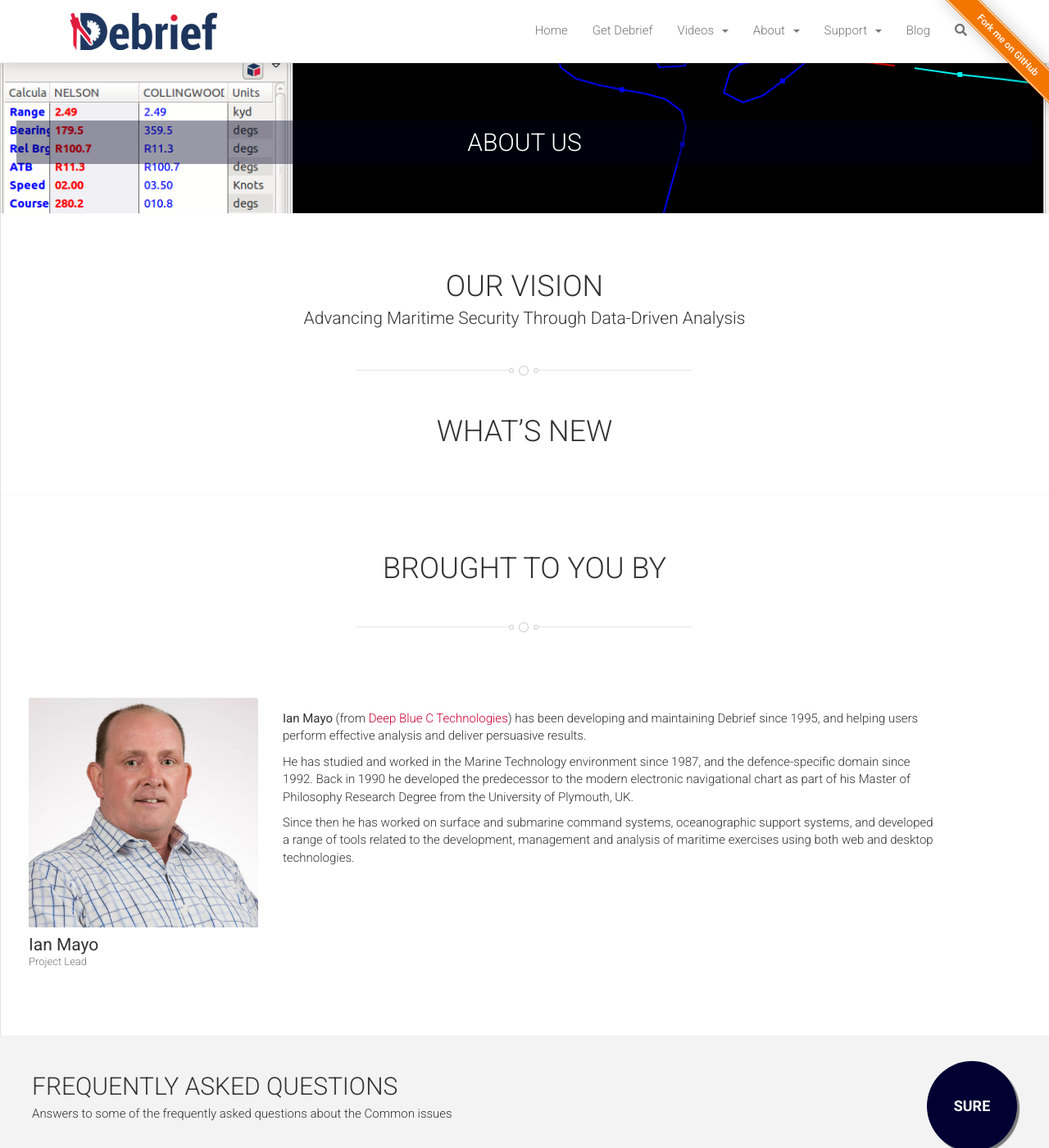
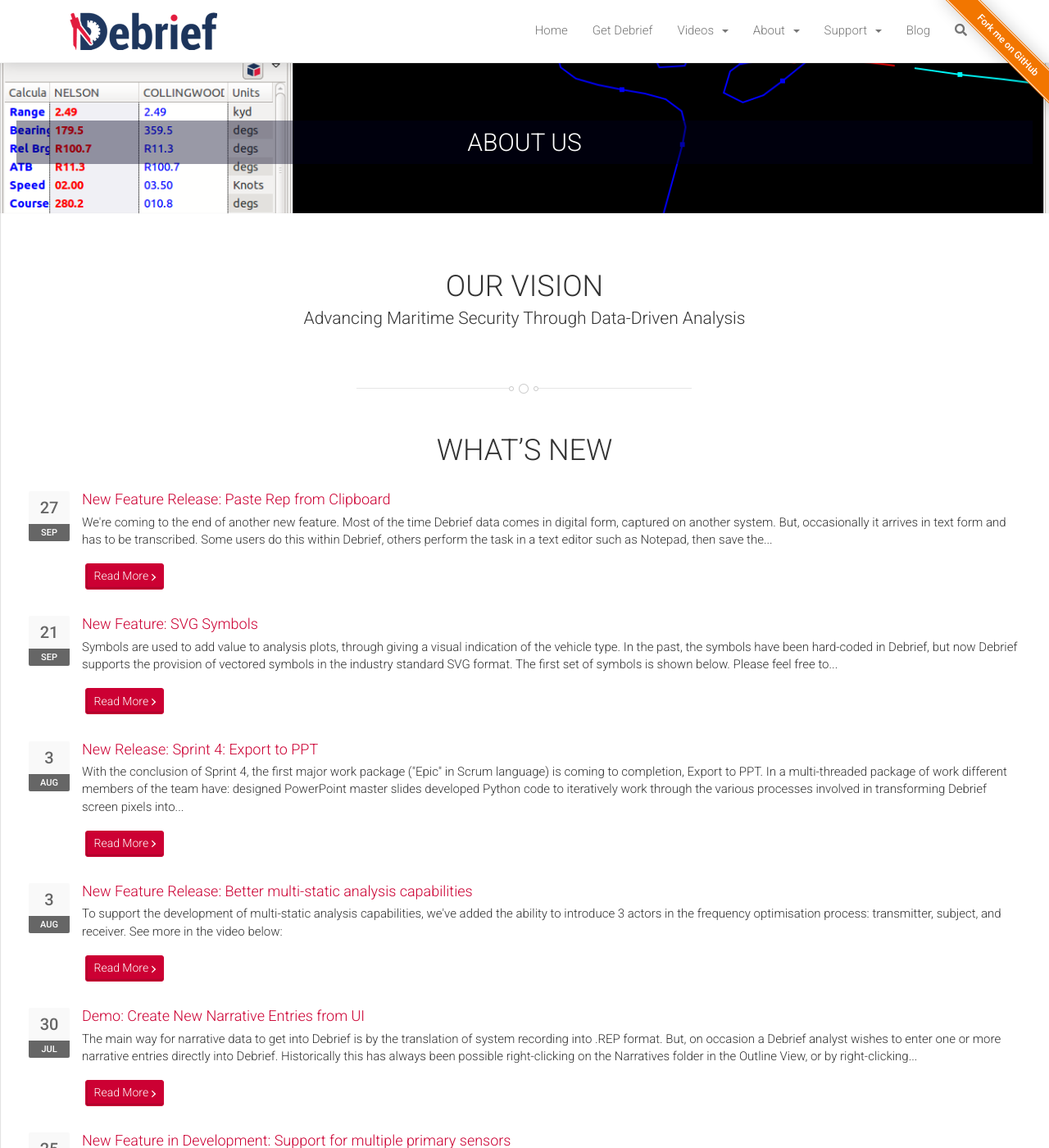
Before and after one commit to debrief/site, a Jekyll site: the page built from about-us.html, in a window 1280 px wide and 1400 px high. Shown: the whole window at 82% size. Built offline with Jekyll 4.4.1, drawn with Linux system fonts in a browser that asks for light colours; nearby versions of some CDN libraries; some of the changed text lies outside the part shown.

Commit message:
Adding last-posts block to AboutUs page

```diff
--- a/_sass/includes.scss
+++ b/_sass/includes.scss
@@ -104,6 +104,13 @@
       width: 100%;
     }
   }
+  a {
+    transition: all .3s;
+    @include hover {
+      position: relative;
+      top: 1px;
+    }
+  }
 }
 .blog-widget {
   margin-bottom: 20px;
--- a/_sass/main.scss
+++ b/_sass/main.scss
@@ -301,8 +301,35 @@
     color: $navbar-light-color;
     font-weight: 300;
   }
+}
 
+.b-last-post {
+  margin-top: 15px;
+  margin-bottom: 25px;
+  &__date {
+    border-radius: 2px;
+    overflow: hidden;
+    background: #f9f9f9;
+    color: #666;
+    float: left;
+    font-size: 20px;
+    font-weight: 500;
+    line-height: 1;
+    padding: 10px 0 0;
+    text-align: center;
+    width: 50px;
+    span {
+      background: #666;
+      color: #fff;
+      display: block;
+      font-size: 11px;
+      margin: 10px 0 0;
+      padding: 5px 0;
+      text-transform: uppercase;
+    }
+  }
 }
+
 
 
 //FAQ
--- a/about-us.html
+++ b/about-us.html
@@ -9,10 +9,65 @@
     <section class="section-default">
         <div class="container-fluid">
             <h1>OUR VISION</h1>
-            <h4 class="text-center font-weight-light">Advancing Maritime Security Through Data-Driven Analysis</h4>
+            <h4 class="text-center font-weight-light mb-5 pb-3">Advancing Maritime Security Through Data-Driven Analysis</h4>
             <div class="divider-default"></div>
-            <h1>WHAT’S NEW</h1>
+            <h1 class="mb-4 pb-2">WHAT’S NEW</h1>
+            <div class="last-posts-list">
+            {% assign recentCount = 0 %}
+            {% for post in site.posts %}
+                {% assign recentCount = recentCount | plus: 1 %}
+
+                <div class="media b-last-post">
+                    <div class="align-self-start mr-3">
+                        <div class="b-last-post__date">
+                            {{ post.date | date: "%e" }}
+                            <span>{{ post.date | date: "%b" }}</span>
+                        </div>
+                    </div>
+                    <div class="media-body">
+                        <a href="{{ post.url }}">
+                            <h5 class="font-weight-light">{{ post.title }}</h5>
+                        </a>
+                        <p>{{ post.excerpt | strip_html | truncatewords: 55 }}</p>
+                        <a href="{{ post.url }}" target="_self" class="btn btn-default btn-dark-hover btn-secondary font-weight-light btn-sm mx-1 my-2">
+                            Read More
+                            <svg xmlns="http://www.w3.org/2000/svg" width="5" height="14" viewBox="0 0 189 317" fill="#fff">
+                                <g transform="translate(-5 -5)">
+                                    <rect width="48" height="222" x="72.4594" y="120.4594" rx="12" transform="rotate(45 96.4594 231.4594)"/>
+                                    <rect width="48" height="231" x="75.3988" y="-16.4652" rx="12" transform="rotate(-45 99.3988 99.0348)"/>
+                                </g>
+                            </svg>
+                        </a>
+                    </div>
+                </div>
+
+                {% if recentCount == 10 %}
+                    {% break %}
+                {% endif %}
+            {% endfor %}
+            </div>
         </div>
+    </section>
+    <section>
+           {% for post in site.posts %}
+                <div class="">
+                        <div class="">
+                                {{ post.date | date: "%B %e, %Y" }}
+                        </div>
+                </div>
+            {% endfor %}
+
+
+            <h2>Archive</h2>
+                {% assign postsByYearMonth = site.posts | group_by_exp:"post", "post.date | date: '%Y %b'"  %}
+                {% for yearMonth in postsByYearMonth %}
+
+                <a href="{{ year }}">
+                        <h3>{{ yearMonth.name }}</h3>
+                </a>
+                {% endfor %}
+
+
     </section>
 
     <section class="section-default">
```
